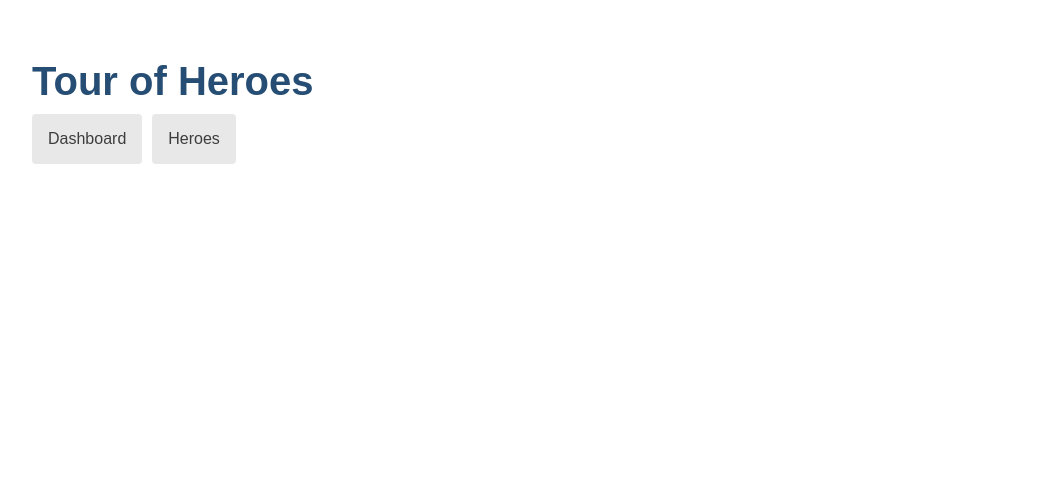
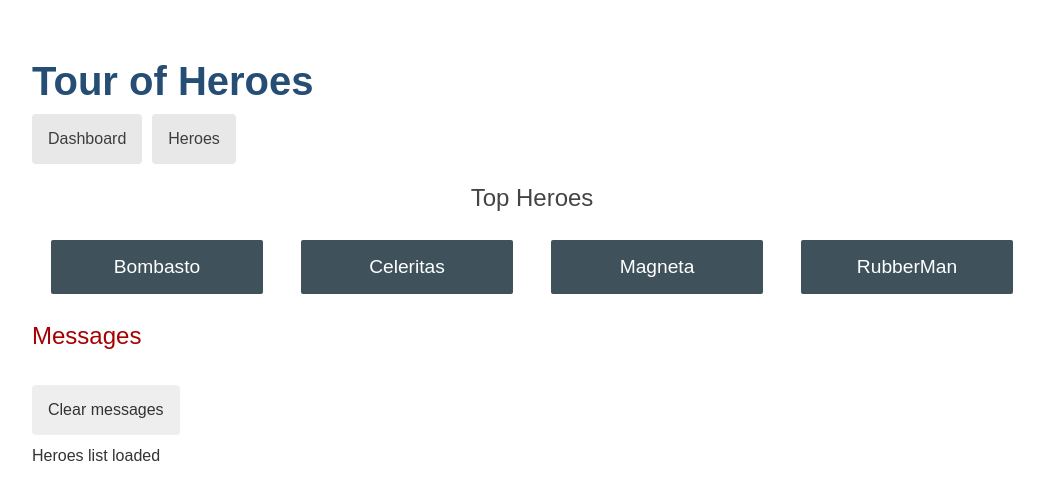
Before and after one commit to sheheryarali1-netizen/angular-tour-of-heroes, an Angular app: page /dashboard in a window 1280 px wide. Before the commit this address led to /. Shown: the top 500 px of the page, without its empty margins (108-1152 px from the left). Built offline with nearby package versions, Linux system fonts and the light colour scheme.

Commit message:
Created a dashboard page

```diff
--- a/src/app/app.module.ts
+++ b/src/app/app.module.ts
@@ -7,6 +7,7 @@
 import { HeroDetailComponent } from './hero-detail/hero-detail.component';
 import { MessagesComponent } from './messages/messages.component';
 import { AppRoutingModule } from './app-routing.module';
+import { DashboardComponent } from './dashboard/dashboard.component';
 
 @NgModule({
   declarations: [
@@ -14,6 +15,7 @@
     HeroesComponent,
     HeroDetailComponent,
     MessagesComponent,
+    DashboardComponent,
   ],
   imports: [BrowserModule, FormsModule, AppRoutingModule],
   providers: [],
--- /dev/null
+++ b/src/app/dashboard/dashboard.component.css
@@ -0,0 +1,56 @@
+/* DashboardComponent's private CSS styles */
+
+h2 {
+  text-align: center;
+}
+
+.heroes-menu {
+  padding: 0;
+  margin: auto;
+  max-width: 1000px;
+
+  /* flexbox */
+  display: flex;
+  flex-direction: row;
+  flex-wrap: wrap;
+  justify-content: space-around;
+  align-content: flex-start;
+  align-items: flex-start;
+}
+
+a {
+  background-color: #3f525c;
+  border-radius: 2px;
+  padding: 1rem;
+  font-size: 1.2rem;
+  text-decoration: none;
+  display: inline-block;
+  color: #fff;
+  text-align: center;
+  width: 100%;
+  min-width: 70px;
+  margin: 0.5rem auto;
+  box-sizing: border-box;
+
+  /* flexbox */
+  order: 0;
+  flex: 0 1 auto;
+  align-self: auto;
+}
+
+@media (min-width: 600px) {
+  a {
+    width: 18%;
+    box-sizing: content-box;
+  }
+}
+
+a:hover {
+  background-color: #000;
+}
+
+/*
+Copyright Google LLC. All Rights Reserved.
+Use of this source code is governed by an MIT-style license that
+can be found in the LICENSE file at https://angular.io/license
+*/
--- /dev/null
+++ b/src/app/dashboard/dashboard.component.html
@@ -0,0 +1,7 @@
+<h2>Top Heroes</h2>
+
+<div class="heroes-menu">
+  <a *ngFor="let hero of heroes" routerLink="/detail/{{ hero.id }}">{{
+    hero.name
+  }}</a>
+</div>
--- /dev/null
+++ b/src/app/dashboard/dashboard.component.ts
@@ -0,0 +1,24 @@
+import { Component, OnInit } from '@angular/core';
+import { HeroService } from '../hero.service';
+import { Hero } from '../types';
+
+@Component({
+  selector: 'app-dashboard',
+  templateUrl: './dashboard.component.html',
+  styleUrls: ['./dashboard.component.css'],
+})
+export class DashboardComponent implements OnInit {
+  public heroes: Hero[] = [];
+
+  constructor(private heroService: HeroService) {}
+
+  ngOnInit() {
+    this.getTopHeroes();
+  }
+
+  private getTopHeroes() {
+    this.heroService
+      .getHeroes()
+      .subscribe((heroes) => (this.heroes = heroes.slice(1, 5)));
+  }
+}
--- a/src/app/hero-detail/hero-detail.component.html
+++ b/src/app/hero-detail/hero-detail.component.html
@@ -7,4 +7,6 @@
     <label for="name">Hero name: </label>
     <input type="text" id="name" placeholder="name" [(ngModel)]="hero.name" />
   </div>
+
+  <button type="button" (click)="goBack()">Go back</button>
 </div>
--- a/src/app/hero-detail/hero-detail.component.ts
+++ b/src/app/hero-detail/hero-detail.component.ts
@@ -2,6 +2,7 @@
 import { Hero } from '../types';
 import { HeroService } from '../hero.service';
 import { ActivatedRoute } from '@angular/router';
+import { Location } from '@angular/common';
 
 @Component({
   selector: 'app-hero-detail',
@@ -14,6 +15,7 @@
   constructor(
     private heroService: HeroService,
     private route: ActivatedRoute,
+    private location: Location,
   ) {}
 
   ngOnInit() {
@@ -27,4 +29,8 @@
   private getHero(id: number) {
     this.heroService.getHero(id).subscribe((hero) => (this.hero = hero));
   }
+
+  public goBack() {
+    this.location.back();
+  }
 }
```
Also changed, not shown: src/app/app-routing.module.ts (+10 -0 lines).
